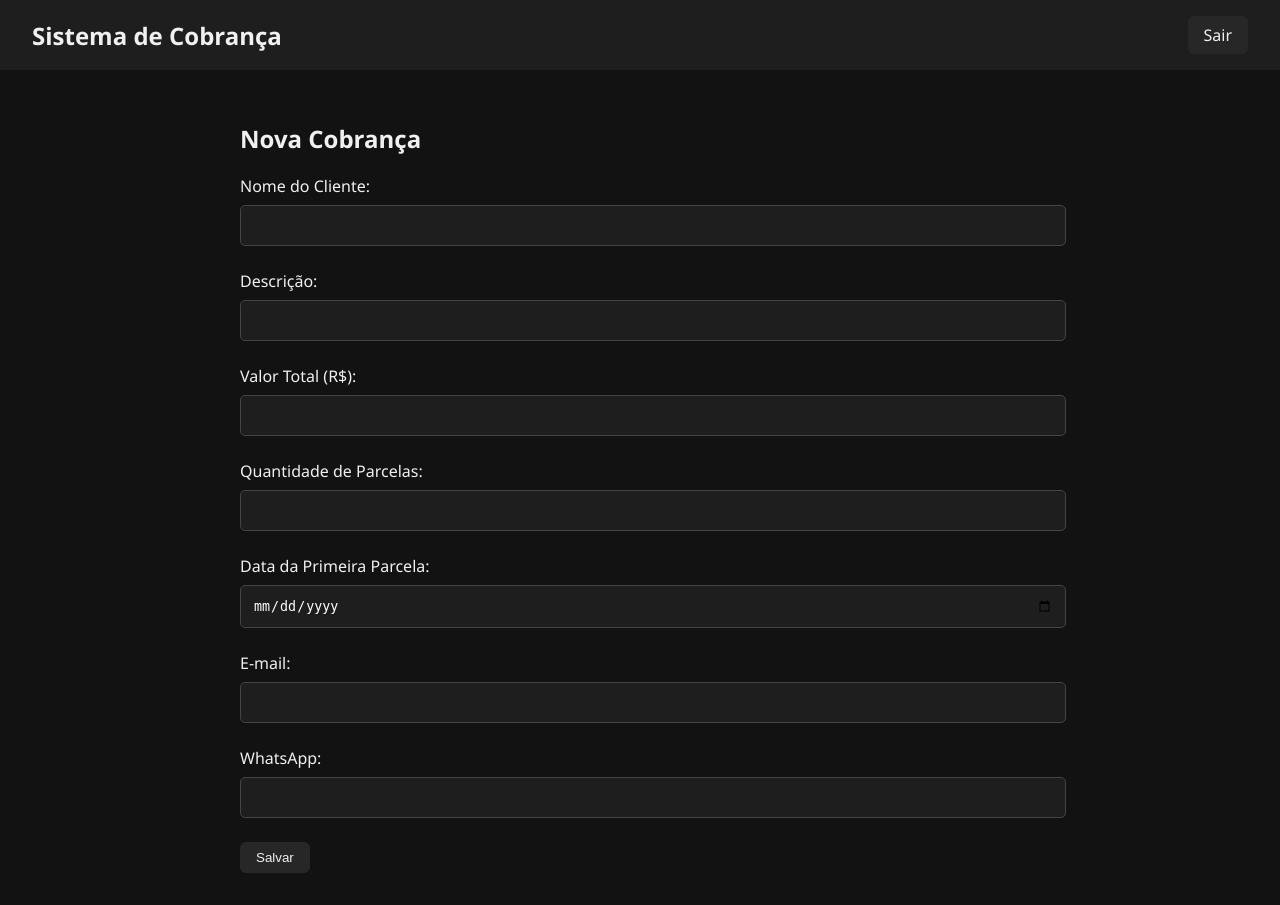
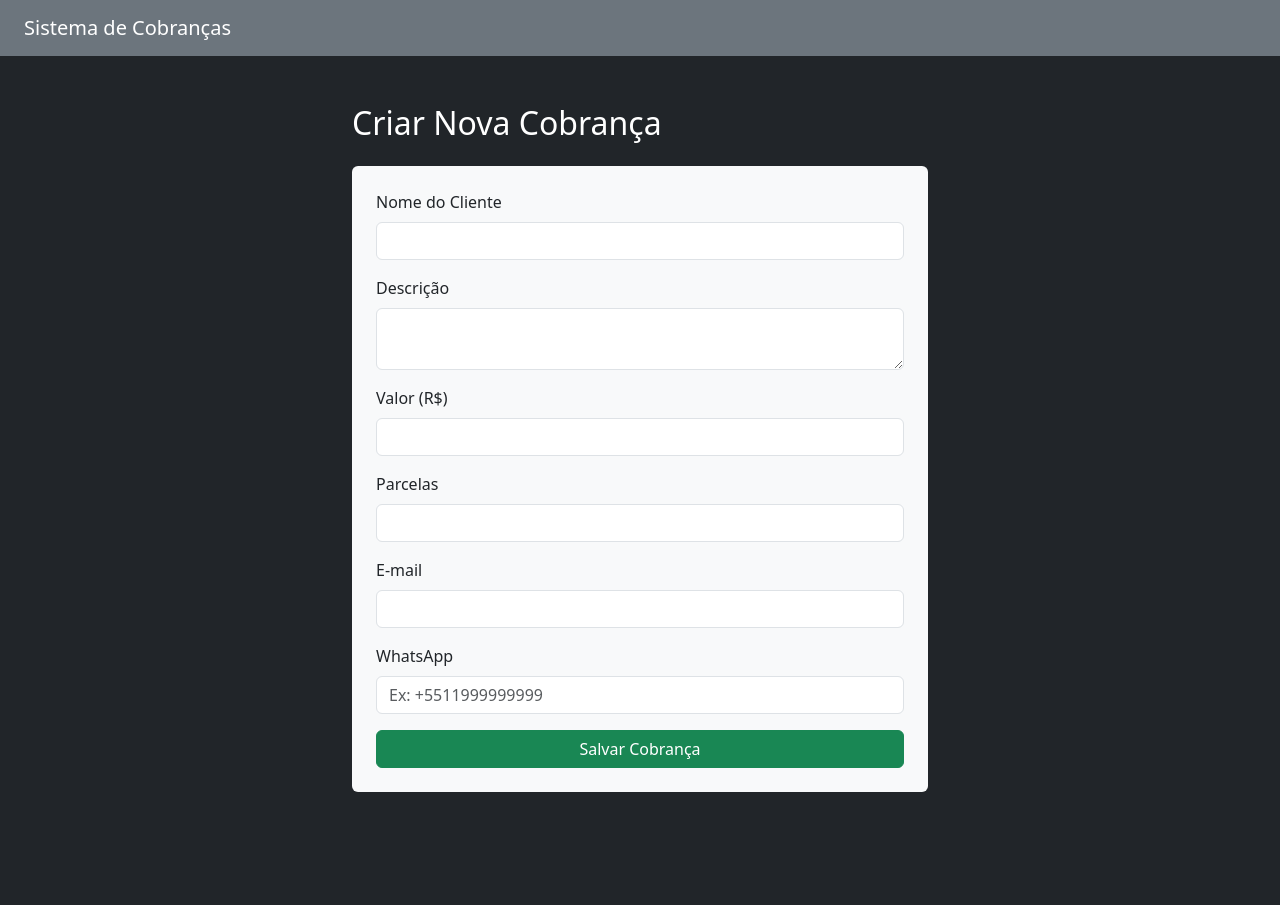
Before and after one commit to guandrade97/sistema-cobranca04, a Flask app: page /nova_cobranca in a window 1280 px wide. After the commit the page ends 792 px from the top, so only its background shows below. Run offline with Flask 3, Linux system fonts and the light colour scheme; the visitor is signed in with stand-in values (Sample User, id 1).

Commit message:
Update nova_cobranca.html

```diff
--- a/templates/nova_cobranca.html
+++ b/templates/nova_cobranca.html
@@ -1,37 +1,56 @@
-{% extends "base.html" %}
-{% block content %}
-<div class="max-w-3xl mx-auto mt-10 p-6 bg-gray-800 text-white rounded-xl">
-    <h2 class="text-2xl font-bold mb-4">Nova Cobrança</h2>
-    <form method="POST">
-        <div class="mb-4">
-            <label class="block mb-1">Nome do Cliente:</label>
-            <input type="text" name="nome_cliente" class="w-full p-2 rounded bg-gray-700 text-white" required>
+<!DOCTYPE html>
+<html lang="pt-br">
+<head>
+    <meta charset="UTF-8">
+    <title>Nova Cobrança</title>
+    <link href="https://cdn.jsdelivr.net/npm/bootstrap@5.3.3/dist/css/bootstrap.min.css" rel="stylesheet">
+</head>
+<body class="bg-dark text-white">
+
+<nav class="navbar navbar-expand-lg navbar-dark bg-secondary px-4">
+  <a class="navbar-brand" href="{{ url_for('dashboard') }}">Sistema de Cobranças</a>
+</nav>
+
+<div class="container mt-5" style="max-width: 600px;">
+    <h2 class="mb-4">Criar Nova Cobrança</h2>
+
+    {% with messages = get_flashed_messages() %}
+      {% if messages %}
+        <div class="alert alert-warning" role="alert">
+          {{ messages[0] }}
         </div>
-        <div class="mb-4">
-            <label class="block mb-1">Descrição:</label>
-            <input type="text" name="descricao" class="w-full p-2 rounded bg-gray-700 text-white">
+      {% endif %}
+    {% endwith %}
+
+    <form method="POST" class="text-dark bg-light p-4 rounded">
+        <div class="mb-3">
+            <label for="nome_cliente" class="form-label">Nome do Cliente</label>
+            <input type="text" class="form-control" id="nome_cliente" name="nome_cliente" required>
         </div>
-        <div class="mb-4">
-            <label class="block mb-1">Valor Total (R$):</label>
-            <input type="number" name="valor" step="0.01" class="w-full p-2 rounded bg-gray-700 text-white" required>
+        <div class="mb-3">
+            <label for="descricao" class="form-label">Descrição</label>
+            <textarea class="form-control" id="descricao" name="descricao" rows="2" required></textarea>
         </div>
-        <div class="mb-4">
-            <label class="block mb-1">Quantidade de Parcelas:</label>
-            <input type="number" name="parcelas" class="w-full p-2 rounded bg-gray-700 text-white" required>
+        <div class="mb-3">
+            <label for="valor" class="form-label">Valor (R$)</label>
+            <input type="number" step="0.01" class="form-control" id="valor" name="valor" required>
         </div>
-        <div class="mb-4">
-            <label class="block mb-1">Data da Primeira Parcela:</label>
-            <input type="date" name="data_primeira_parcela" class="w-full p-2 rounded bg-gray-700 text-white" required>
+        <div class="mb-3">
+            <label for="parcelas" class="form-label">Parcelas</label>
+            <input type="number" class="form-control" id="parcelas" name="parcelas" min="1" required>
         </div>
-        <div class="mb-4">
-            <label class="block mb-1">E-mail:</label>
-            <input type="email" name="email" class="w-full p-2 rounded bg-gray-700 text-white">
+        <div class="mb-3">
+            <label for="email" class="form-label">E-mail</label>
+            <input type="email" class="form-control" id="email" name="email" required>
         </div>
-        <div class="mb-4">
-            <label class="block mb-1">WhatsApp:</label>
-            <input type="text" name="whatsapp" class="w-full p-2 rounded bg-gray-700 text-white">
+        <div class="mb-3">
+            <label for="whatsapp" class="form-label">WhatsApp</label>
+            <input type="text" class="form-control" id="whatsapp" name="whatsapp" placeholder="Ex: +5511999999999" required>
         </div>
-        <button type="submit" class="bg-blue-500 hover:bg-blue-600 px-4 py-2 rounded text-white">Salvar</button>
+
+        <button type="submit" class="btn btn-success w-100">Salvar Cobrança</button>
     </form>
 </div>
-{% endblock %}
+
+</body>
+</html>
```
